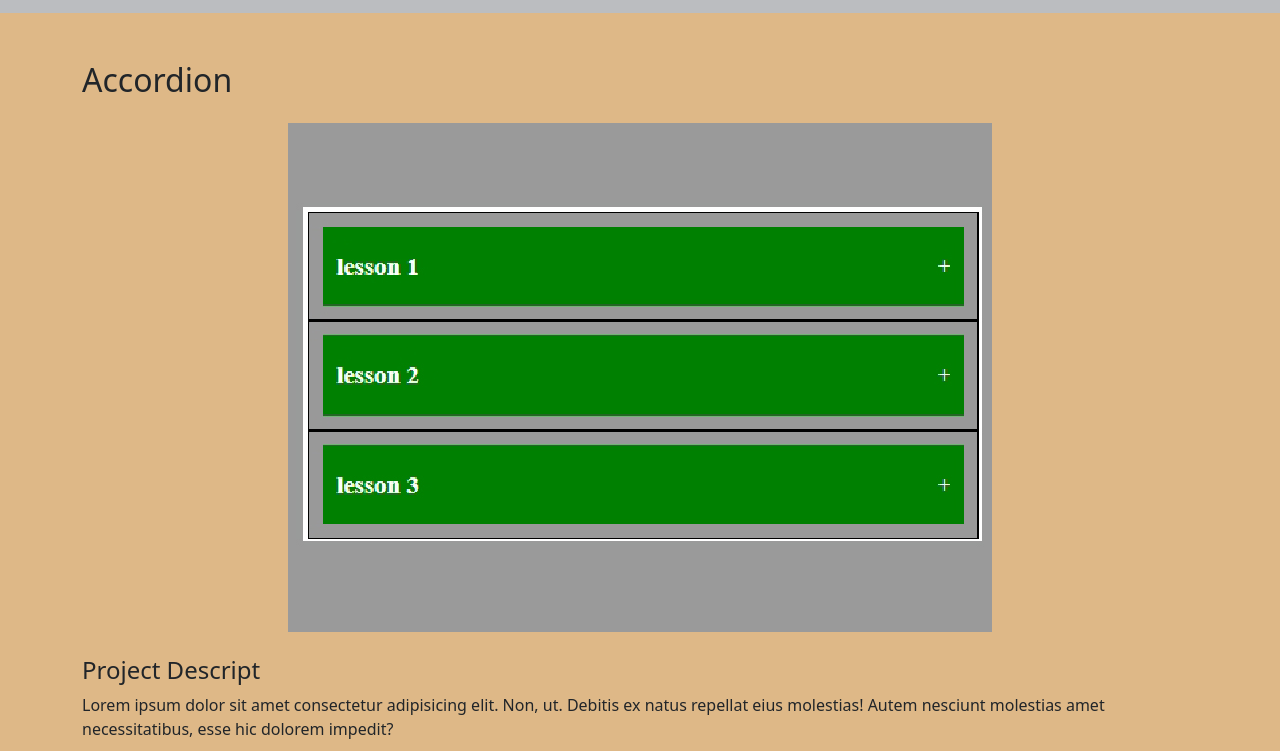
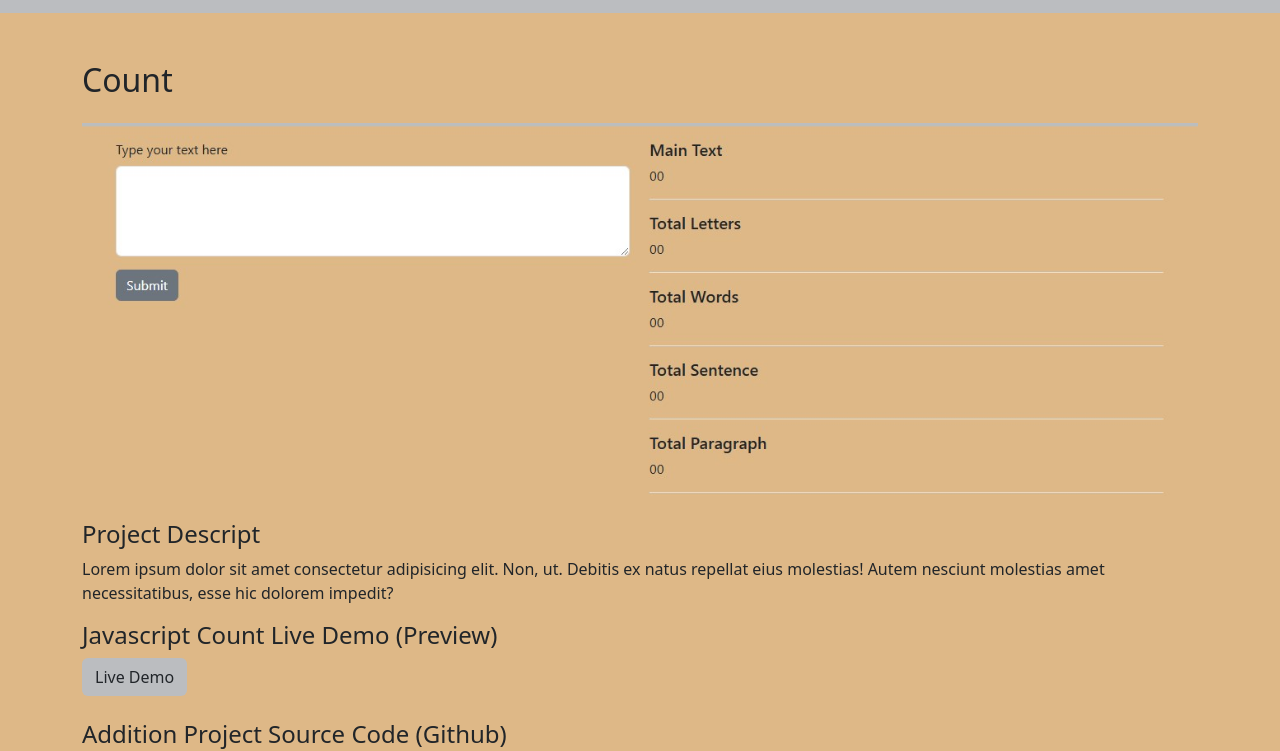
Before and after one commit to safaroque7/100-js-project, a plain HTML site: page projects/13-count-letter-word-sentence-paragraph/13-count-letter-word-sentence-paragraph.html in a window 1280 px wide. Shown: the part 50-801 px from the top of the page. Drawn offline with nearby package versions, Linux system fonts and the light colour scheme; files whose address does not match are found by name.

Commit message:
adding image

```diff
--- a/projects/13-count-letter-word-sentence-paragraph/13-count-letter-word-sentence-paragraph.html
+++ b/projects/13-count-letter-word-sentence-paragraph/13-count-letter-word-sentence-paragraph.html
@@ -42,8 +42,8 @@
     <div class="container my-md-5 my-2">
         <div class="row">
             <div class="col-12">
-                <h2 class="mb-md-4 mb-2"> Accordion </h2>
-                <img src="accordion.jpg" alt="Project Screenshot"
+                <h2 class="mb-md-4 mb-2"> Count </h2>
+                <img src="count.jpg" alt="Project Screenshot"
                     class="img-fluid mb-md-4 mb-2 mx-auto d-block">
 
 
@@ -51,15 +51,15 @@
                 <p> Lorem ipsum dolor sit amet consectetur adipisicing elit. Non, ut. Debitis ex natus repellat eius
                     molestias! Autem nesciunt molestias amet necessitatibus, esse hic dolorem impedit? </p>
 
-                <h4> Javascript Accordion Live Demo (Preview) </h4>
+                <h4> Javascript Count Live Demo (Preview) </h4>
                 <button type="button" class="btn bg-100-js-project bg-100-js-project-hover mb-md-4 mb-2"> <a
-                        href="accordion-live-demo.html" class="text-decoration-none text-dark">
+                        href="13-count-letter-word-sentence-paragraph-live-demo.html" class="text-decoration-none text-dark">
                         Live Demo </a> </button>
 
 
                 <h4> Addition Project Source Code (Github) </h4>
                 <button type="button" class="btn bg-100-js-project bg-100-js-project-hover">
-                    <a href="https://github.com/safaroque7/100-js-project/blob/main/projects/12-accordion/assets/js/index.js"
+                    <a href="https://github.com/safaroque7/100-js-project/tree/main/projects/13-count-letter-word-sentence-paragraph"
                         class="text-decoration-none text-dark"> Source Code </a> </button>
 
                 <br>
```
Also changed, not shown: index.html (+3 -3 lines), projects/13-count-letter-word-sentence-paragraph/accordion.jpg (deleted), projects/13-count-letter-word-sentence-paragraph/count.jpg (added).
